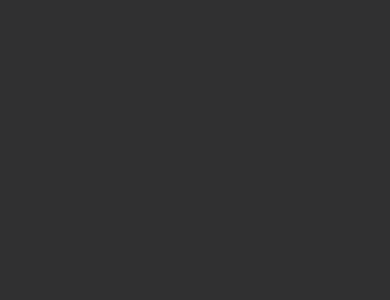
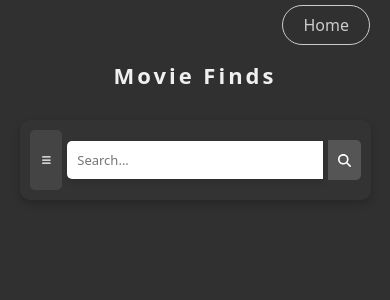
Before and after one commit to JosePanoy/JosePanoy, a React (Vite) app: page /moviefind in a window 390 px wide. Before the commit this address had no page. Shown: the top 300 px of the page. Built offline with nearby package versions, Linux system fonts and the light colour scheme.

Commit message:
added side project Movie Find App, did design only

```diff
--- /dev/null
+++ b/src/assets/css/moviefind.css
@@ -0,0 +1,178 @@
+.moviefind-container {
+    display: flex;
+    flex-direction: column;
+    align-items: center;
+    width: 90%;
+    height: 100vh;
+    padding: 10px;
+    box-sizing: border-box;
+    margin: 0 auto;
+    position: relative;
+}
+
+.movie-navbar {
+    display: flex;
+    justify-content: space-between;
+    width: 100%;
+    padding: 5px 10px;
+    background-color: #333;
+    color: white;
+    border-radius: 10px;
+    box-shadow: 0 4px 8px rgba(0,0,0,0.2);
+    position: relative;
+    z-index: 10;
+}
+
+.toggle-button-movie {
+    background-color: #444;
+    color: white;
+    border: none;
+    padding: 6px 12px;
+    border-radius: 5px;
+    cursor: pointer;
+    transition: background-color 0.3s;
+    font-size: 10px;
+    flex-shrink: 0;
+}
+
+.toggle-button-movie:hover {
+    background-color: #555;
+}
+
+.search-bar-movie {
+    display: flex;
+    align-items: center;
+    flex-grow: 1;
+    margin-left: 10px;
+}
+
+.search-bar-movie input {
+    padding: 8px 10px;
+    border: none;
+    border-radius: 5px 0 0 5px;
+    box-shadow: 0 4px 6px rgba(0,0,0,0.1);
+    flex-grow: 1;
+    font-size: 13px;
+    height: 22px;
+}
+
+.search-bar-movie button {
+    padding: 8px 10px;
+    border: none;
+    background-color: #555;
+    color: white;
+    border-radius: 0 5px 5px 0;
+    cursor: pointer;
+    transition: background-color 0.3s;
+    font-size: 13px;
+    height: 40px;
+}
+
+.search-bar-movie button:hover {
+    background-color: #666;
+}
+
+.side-panel-movie {
+    width: 250px;
+    height: calc(85vh - 70px);
+    border-top-right-radius: 8px;
+    border-bottom-right-radius: 8px;
+    background-color: #f4f4f4;
+    position: absolute;
+    left: 0;
+    top: 85px;
+    padding: 20px;
+    box-shadow: 2px 0 10px rgba(0,0,0,0.2);
+    transition: transform 0.3s ease, opacity 0.3s ease, visibility 0.3s ease;
+    transform: translateX(-100%);
+    opacity: 0;
+    visibility: hidden;
+    z-index: 5;
+}
+
+.side-panel-movie.visible {
+    transform: translateX(0);
+    opacity: 1;
+    visibility: visible;
+}
+
+@media (max-width: 1080px) {
+    .movie-navbar {
+        flex-direction: row;
+        align-items: center;
+        padding: 10px;
+    }
+
+    .search-bar-movie {
+        flex-grow: 1;
+        margin: 0;
+    }
+
+    .toggle-button-movie {
+        margin-right: 10px;
+    }
+
+    .search-bar-movie button {
+        margin-left: 10px;
+    }
+
+    .side-panel-movie {
+        width: 200px;
+        height: calc(50vh - 60px);
+        top: 60px;
+    }
+}
+
+@media (max-width: 768px) {
+    .movie-navbar {
+        flex-direction: row;
+        align-items: center;
+        padding: 10px;
+    }
+
+    .search-bar-movie {
+        flex-grow: 1;
+        margin: 0;
+    }
+
+    .toggle-button-movie {
+        margin-right: 10px;
+    }
+
+    .search-bar-movie button {
+        margin-left: 10px;
+    }
+
+    .side-panel-movie {
+        width: 150px;
+        height: calc(40vh - 50px);
+        top: 60px;
+    }
+}
+
+@media (max-width: 480px) {
+    .movie-navbar {
+        flex-direction: row;
+        align-items: center;
+        padding: 10px;
+    }
+
+    .search-bar-movie {
+        flex-grow: 1;
+        margin: 0;
+    }
+
+    .toggle-button-movie {
+        margin-right: 5px;
+    }
+
+    .search-bar-movie button {
+        margin-left: 5px;
+    }
+
+    .side-panel-movie {
+        width: 50%;
+        height: calc(70vh - 40px);
+        top: 100px;
+    }
+}
--- /dev/null
+++ b/src/assets/sideprojects/moviefind.jsx
@@ -0,0 +1,42 @@
+import React, { useState } from 'react';
+import { Link } from 'react-router-dom';
+import { FontAwesomeIcon } from '@fortawesome/react-fontawesome';
+import { faMagnifyingGlass, faBars } from '@fortawesome/free-solid-svg-icons';
+import './../css/moviefind.css';
+
+function MovieFind() {
+    const [sidePanelVisible, setSidePanelVisible] = useState(false);
+
+    const toggleSidePanel = () => {
+        setSidePanelVisible(prevState => !prevState);
+    };
+
+    return (
+        <>
+            <div className="navbar">
+                <Link to="/" className="home-button">Home</Link>
+            </div>
+            <h1>Movie Finds</h1>
+            <div className="moviefind-container">
+                <div className="movie-navbar">
+                    <button className="toggle-button-movie" onClick={toggleSidePanel}>
+                        <FontAwesomeIcon icon={faBars} />
+                    </button>
+                    <div className="search-bar-movie">
+                        <input type="text" placeholder="Search..." />
+                        <button className="search-button-movie">
+                            <FontAwesomeIcon icon={faMagnifyingGlass} />
+                        </button>
+                    </div>
+                </div>
+                <div className={`side-panel-movie ${sidePanelVisible ? 'visible' : ''}`}>
+                    <div className="side-panel-content">
+                        Side Panel Content
+                    </div>
+                </div>
+            </div>
+        </>
+    );
+}
+
+export default MovieFind;
--- a/src/main.jsx
+++ b/src/main.jsx
@@ -5,6 +5,7 @@ import App from './App';
 import TodoList from './assets/sideprojects/todolist';
 import Calculator from './assets/sideprojects/calculator';
 import RecipeFinder from './assets/sideprojects/recipefinder.jsx';
+import MovieFind from './assets/sideprojects/moviefind.jsx';
 import './index.css';
 
 const root = createRoot(document.getElementById('root'));
@@ -17,6 +18,7 @@ root.render(
         <Route path="/todolist" element={<TodoList />} />
         <Route path="/calculator" element={<Calculator />} />
         <Route path="/recipefinder" element={<RecipeFinder />} />
+        <Route path="/moviefind" element={<MovieFind />} />
       </Routes>
     </Router>
   </React.StrictMode>
--- a/src/project-div.jsx
+++ b/src/project-div.jsx
@@ -4,6 +4,7 @@ import MainPicture from './assets/img/18.png';
 import TodolistPic from './assets/img/todolist.gif'
 import CalculatorPic from './assets/img/calculator.gif'
 import RecipeFinder from './assets/img/cooking.gif'
+import MovieFind from './assets/img/movie.gif'
 import { Fade } from 'react-awesome-reveal';
 import { Link } from 'react-router-dom';
 
@@ -23,7 +24,7 @@ function SideProjects() {
             <Link to="/recipefinder" style={{backgroundImage: `url(${RecipeFinder})`}} className="project-item" data-title="Recipe Finder"></Link>
             </Fade>
             <Fade direction="left" delay={400}>
-                <div className="project-item" data-title="Project 5">Project 5</div>
+            <Link to="/moviefind" style={{backgroundImage: `url(${MovieFind})`}} className="project-item" data-title="Movie Find"></Link>
             </Fade>
             <Fade direction="right" delay={400}>
                 <div className="project-item" data-title="Project 6">Project 6</div>
```
Also changed, not shown: src/assets/img/movie.gif (added), 1 other file (tests, documents, lock files or other folders).
